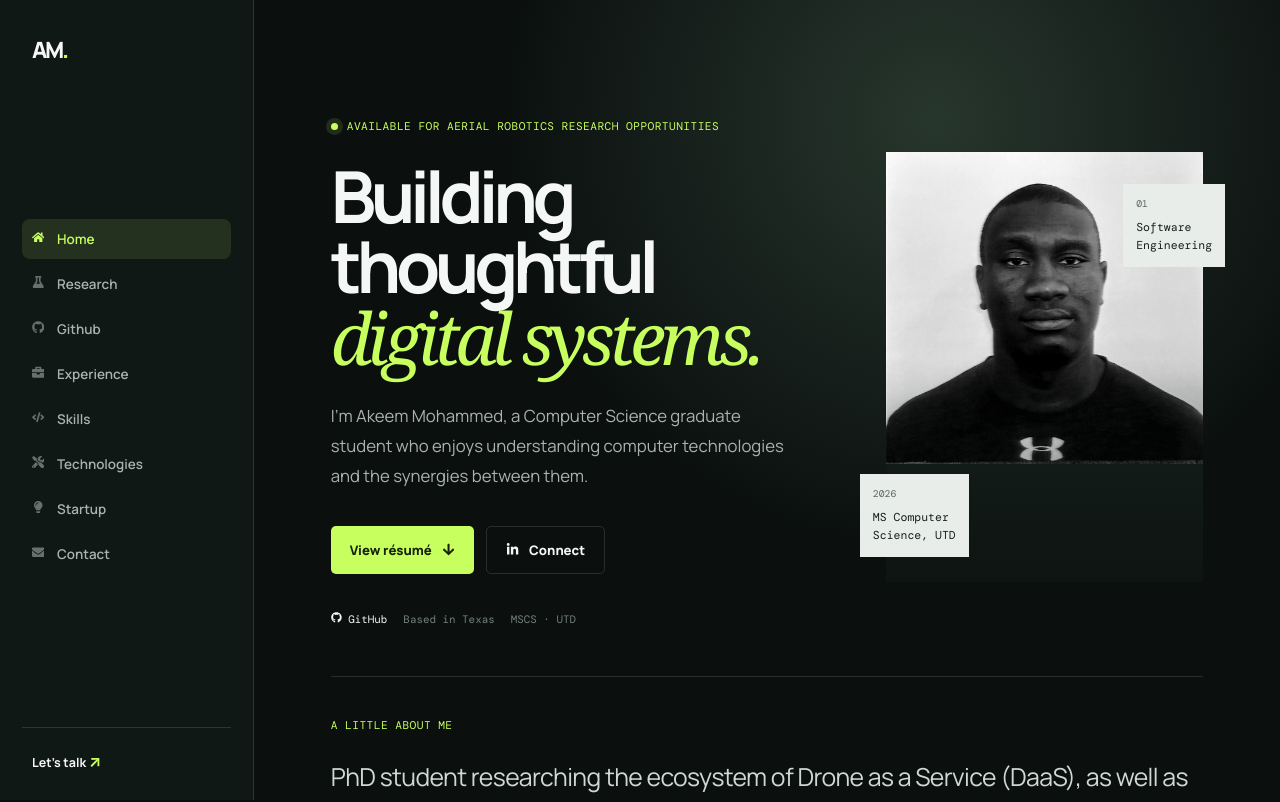
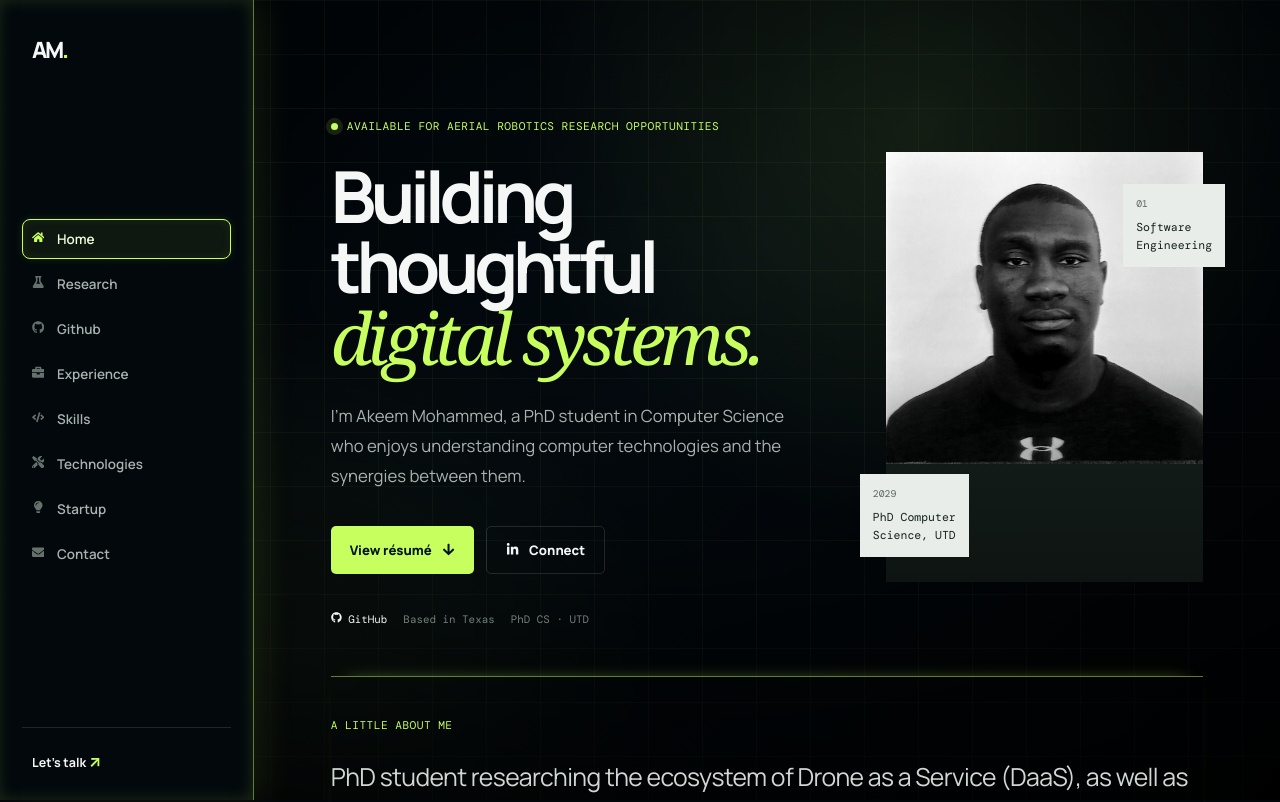
Before and after one commit to ak55m/my-profile, a React (Create React App) app: page / in a window 1280 px wide. Shown: the top 802 px of the page. Built offline with nearby package versions, Linux system fonts and the light colour scheme.

Commit message:
Refresh profile and neon interface

```diff
--- a/src/Owner.js
+++ b/src/Owner.js
@@ -9,7 +9,7 @@ const Owner = () => (
     <section className="hero-copy">
       <p className="eyebrow"><span /> Available for aerial robotics research opportunities</p>
       <h1>Building thoughtful<br /><em>digital systems.</em></h1>
-      <p className="hero-summary">I’m Akeem Mohammed, a Computer Science graduate student who enjoys understanding computer technologies and the synergies between them.</p>
+      <p className="hero-summary">I’m Akeem Mohammed, a PhD student in Computer Science who enjoys understanding computer technologies and the synergies between them.</p>
       <div className="hero-actions">
         <a className="button button-primary" href={ResumePdf} target="_blank" rel="noopener noreferrer">View résumé <FaArrowDown /></a>
         <a className="button button-secondary" href="https://www.linkedin.com/in/akeemmohammedutdedu/" target="_blank" rel="noopener noreferrer"><FaLinkedinIn /> Connect</a>
@@ -17,13 +17,13 @@ const Owner = () => (
       <div className="social-row">
         <a href="https://github.com/ak55m" target="_blank" rel="noopener noreferrer"><FaGithub /> GitHub</a>
         <span>Based in Texas</span>
-        <span>MSCS · UTD</span>
+        <span>PhD CS · UTD</span>
       </div>
     </section>
     <aside className="hero-visual">
       <div className="photo-frame"><img src={Akeem} alt="Akeem Mohammed" /></div>
       <div className="floating-note note-top"><span>01</span> Software<br />Engineering</div>
-      <div className="floating-note note-bottom"><span>2026</span> MS Computer<br />Science, UTD</div>
+      <div className="floating-note note-bottom"><span>2029</span> PhD Computer<br />Science, UTD</div>
     </aside>
     <section className="about-panel">
       <p className="section-kicker">A little about me</p>
--- a/src/index.css
+++ b/src/index.css
@@ -5,8 +5,11 @@
   --muted: #a9b2af;
   --line: rgba(231, 241, 237, 0.13);
   --panel: rgba(20, 29, 27, 0.72);
-  --accent: #c7ff5e;
-  --accent-ink: #172109;
+  --neon: #c7ff5e;
+  --neon-rgb: 199, 255, 94;
+  --neon-text: #f0ffda;
+  --accent: var(--neon);
+  --accent-ink: #031317;
 }
 
 * { box-sizing: border-box; }
--- a/src/styles/portfolio.css
+++ b/src/styles/portfolio.css
@@ -1,5 +1,7 @@
-.portfolio-container { min-height: 100vh; background: radial-gradient(circle at 73% 12%, #27362d 0, transparent 27rem), #0b100f; }
-.main-content { min-height: 100vh; margin-left: 254px; padding: 52px clamp(28px, 6vw, 96px); }
+.portfolio-container { background: #030609; isolation: isolate; min-height: 100vh; position: relative; }
+.portfolio-container::before { background: linear-gradient(rgba(var(--neon-rgb), .09) 1px, transparent 1px), linear-gradient(90deg, rgba(var(--neon-rgb), .09) 1px, transparent 1px), radial-gradient(circle at 72% 16%, rgba(var(--neon-rgb), .18), transparent 25rem), radial-gradient(circle at 24% 82%, rgba(199, 255, 94, .1), transparent 22rem), linear-gradient(135deg, #020508 0%, #07121a 49%, #030609 100%); background-size: 54px 54px, 54px 54px, auto, auto, auto; content: ''; inset: 0; opacity: .78; pointer-events: none; position: fixed; z-index: 0; }
+.portfolio-container::after { background: linear-gradient(180deg, rgba(0, 0, 0, .1), rgba(0, 0, 0, .62)), radial-gradient(ellipse at center, transparent 28%, rgba(0, 0, 0, .58) 100%); content: ''; inset: 0; pointer-events: none; position: fixed; z-index: 0; }
+.main-content { min-height: 100vh; margin-left: 254px; padding: 52px clamp(28px, 6vw, 96px); position: relative; z-index: 1; }
 .content-section { max-width: 1180px; margin: 0 auto; }
 
 .desktop-navigation { background: #101816; border-right: 1px solid var(--line); display: flex; flex-direction: column; height: 100vh; justify-content: space-between; left: 0; padding: 34px 22px 28px; position: fixed; top: 0; width: 254px; z-index: 10; }
@@ -26,7 +28,7 @@
 .social-row { color: #73807a; display: flex; flex-wrap: wrap; font-family: 'DM Mono', monospace; font-size: .68rem; gap: 16px; margin-top: 38px; }.social-row a { color: var(--ink); text-decoration: none; }
 .hero-visual { align-self: center; min-height: 430px; position: relative; }.photo-frame { background: #17211e; height: 100%; max-height: 520px; min-height: 430px; overflow: hidden; position: relative; }.photo-frame::after { background: linear-gradient(180deg, transparent 48%, rgba(8,13,12,.65)); content: ''; inset: 0; position: absolute; }.photo-frame img { filter: grayscale(100%) contrast(1.06); height: 100%; object-fit: cover; width: 100%; }
 .floating-note { background: #e8ede9; color: #15201b; font-family: 'DM Mono', monospace; font-size: .72rem; line-height: 1.5; padding: 13px; position: absolute; z-index: 1; }.floating-note span { color: #5a655f; display: block; font-size: .61rem; margin-bottom: 8px; }.note-top { right: -22px; top: 32px; }.note-bottom { bottom: 25px; left: -26px; }
-.about-panel { border-top: 1px solid var(--line); grid-column: 1 / -1; padding: 30px 0 0; }.about-panel > p:not(.section-kicker) { color: #d0d8d4; font-size: clamp(1.12rem, 2.1vw, 1.55rem); letter-spacing: -.025em; line-height: 1.6; max-width: 930px; }.stat-row { border-top: 1px solid var(--line); display: grid; gap: 20px; grid-template-columns: repeat(3, 1fr); margin-top: 35px; padding-top: 20px; }.stat-row strong, .stat-row span { display: block; }.stat-row strong { color: var(--ink); font-size: .87rem; }.stat-row span { color: var(--muted); font-size: .75rem; margin-top: 6px; }
+.about-panel { border-top: 1px solid rgba(var(--neon-rgb), .48); box-shadow: 0 -8px 18px -18px rgba(var(--neon-rgb), .85); grid-column: 1 / -1; padding: 30px 0 0; }.about-panel > p:not(.section-kicker) { color: #d0d8d4; font-size: clamp(1.12rem, 2.1vw, 1.55rem); letter-spacing: -.025em; line-height: 1.6; max-width: 930px; }.stat-row { border-top: 1px solid rgba(var(--neon-rgb), .48); box-shadow: 0 -8px 18px -18px rgba(var(--neon-rgb), .85); display: grid; gap: 20px; grid-template-columns: repeat(3, 1fr); margin-top: 35px; padding-top: 20px; }.stat-row strong, .stat-row span { display: block; }.stat-row strong { color: var(--ink); font-size: .87rem; }.stat-row span { color: var(--muted); font-size: .75rem; margin-top: 6px; }
 
 .section-container { background: var(--panel); border: 1px solid var(--line); border-radius: 4px; box-shadow: 0 18px 45px rgba(0,0,0,.16); margin-bottom: 20px; padding: clamp(22px, 4vw, 42px); }.section-title { color: var(--ink); font-size: clamp(2rem, 4vw, 3.4rem); letter-spacing: -.06em; margin: 0 0 30px; }.skill-card, .project-card, .push_box { background: rgba(255,255,255,.035); border: 1px solid var(--line); border-radius: 4px; box-shadow: none; }.skills-grid { display: grid; gap: 12px; grid-template-columns: repeat(auto-fit, minmax(145px,1fr)); }.skill-card { padding: 19px; text-align: left; }.skill-icon { color: var(--accent); font-size: 1.7rem; }.skill-name, .project-title, .push_title, .push_person { color: var(--ink); }.skill-level, .project-description, .push_text, .push_time { color: var(--muted); }.projects-grid { display: grid; gap: 14px; grid-template-columns: repeat(auto-fit, minmax(280px,1fr)); }.project-card { padding: 24px; }.project-description { line-height: 1.7; }.tech-tag { background: rgba(199,255,94,.1); border: 0; border-radius: 3px; color: var(--accent); }.project-link { color: var(--accent); }.push_box { margin: 0; padding: 18px; }.push_wrapper { margin: 12px 0; }.push_text { line-height: 1.55; }.push_icon { background: white; max-width: 42px; }.push_top { gap: 14px; }.project-links { gap: 16px; }
 .technologies-section .section-title { margin-bottom: 14px; }.technologies-intro { color: var(--muted); line-height: 1.75; margin: 0 0 32px; max-width: 680px; }.technologies-grid { display: grid; gap: 14px; grid-template-columns: repeat(2, minmax(0, 1fr)); }.technology-card { background: rgba(255,255,255,.035); border: 1px solid var(--line); border-radius: 4px; padding: 26px; }.technology-icon { color: var(--accent); font-size: 1.5rem; }.technology-card h3 { color: var(--ink); font-size: 1.25rem; letter-spacing: -.035em; margin: 18px 0 9px; }.technology-card p { color: var(--muted); font-size: .86rem; line-height: 1.7; margin: 0; }.technology-list { display: flex; flex-wrap: wrap; gap: 7px; margin-top: 22px; }.technology-list span { border: 1px solid rgba(199,255,94,.22); border-radius: 3px; color: var(--accent); font-family: 'DM Mono', monospace; font-size: .67rem; padding: 6px 8px; }
@@ -39,3 +41,23 @@
 @media (max-width: 560px) { .technologies-grid, .research-grid { grid-template-columns: 1fr; }.publication-card { grid-template-columns: 1fr; } }
 @media (max-width: 430px) { .hero h1 { font-size: 3.1rem; }.hero-summary { font-size: .96rem; }.photo-frame { min-height: 330px; }.hero-visual { min-height: 330px; }.floating-note { font-size: .63rem; }.push_top { align-items: flex-start; flex-direction: column; }.projects-grid { grid-template-columns: 1fr; } }
 @media (prefers-reduced-motion: reduce) { *, *::before, *::after { scroll-behavior: auto !important; transition-duration: .01ms !important; } }
+
+/* Tron-inspired luminous edge system */
+.desktop-navigation { background: rgba(3, 9, 14, .92); border-right-color: rgba(var(--neon-rgb), .48); box-shadow: 12px 0 30px rgba(var(--neon-rgb), .08), inset -1px 0 16px rgba(var(--neon-rgb), .14); }
+.nav-item:hover, .nav-item.active, .mobile-nav-item:hover, .mobile-nav-item.active { background: linear-gradient(90deg, rgba(var(--neon-rgb), .14), rgba(var(--neon-rgb), .04)); box-shadow: inset 2px 0 0 var(--neon), 0 0 14px rgba(var(--neon-rgb), .14); }
+.section-container { background: rgba(5, 14, 21, .78); border-color: rgba(var(--neon-rgb), .32); border-radius: 2px; box-shadow: 0 0 0 1px rgba(var(--neon-rgb), .06), 0 18px 45px rgba(0, 0, 0, .3), inset 0 0 24px rgba(var(--neon-rgb), .04); }
+.skill-card, .project-card, .push_box, .technology-card, .research-card, .publication-card { background: rgba(3, 14, 22, .56); border-color: rgba(var(--neon-rgb), .22); border-radius: 2px; box-shadow: inset 0 0 15px rgba(var(--neon-rgb), .03); }
+.skill-card:hover, .project-card:hover, .technology-card:hover, .research-card:hover { border-color: rgba(var(--neon-rgb), .68); box-shadow: 0 0 18px rgba(var(--neon-rgb), .14), inset 0 0 18px rgba(var(--neon-rgb), .07); }
+.contact-form-card { background: rgba(5, 14, 21, .78); border-color: rgba(var(--neon-rgb), .32); box-shadow: inset 0 0 22px rgba(var(--neon-rgb), .05); }
+.form-group input, .form-group textarea { background: rgba(var(--neon-rgb), .025); border-color: rgba(var(--neon-rgb), .25); border-radius: 2px; }
+.form-group input:focus, .form-group textarea:focus { background: rgba(var(--neon-rgb), .06); border-color: var(--neon); box-shadow: 0 0 12px rgba(var(--neon-rgb), .2); }
+.submit-btn { border-radius: 2px; box-shadow: 0 0 18px rgba(var(--neon-rgb), .26); }
+@media (max-width: 820px) { .mobile-navigation { background: rgba(3, 9, 14, .94); border-bottom-color: rgba(var(--neon-rgb), .42); box-shadow: 0 6px 24px rgba(var(--neon-rgb), .08); }.mobile-nav-dropdown { background: #03090e; } }
+
+/* Selected navigation: a steady cyan perimeter, with no green fill. */
+.nav-item, .mobile-nav-item { isolation: isolate; position: relative; }
+.nav-item.active, .mobile-nav-item.active { background: rgba(var(--neon-rgb), .06); box-shadow: inset 0 0 12px rgba(var(--neon-rgb), .08), 0 0 10px rgba(var(--neon-rgb), .12); color: var(--neon-text); outline: 1px solid var(--neon); outline-offset: -1px; }
+.nav-item.active small { color: var(--neon); }
+.nav-item:not(.active):hover, .mobile-nav-item:not(.active):hover { background: transparent; box-shadow: none; }
+.nav-item:hover, .mobile-nav-item:hover { color: var(--neon-text); text-shadow: 0 0 10px rgba(var(--neon-rgb), .78); }
+.nav-item:hover small, .mobile-nav-item:hover span { color: var(--neon); filter: drop-shadow(0 0 5px rgba(var(--neon-rgb), .8)); }
```
